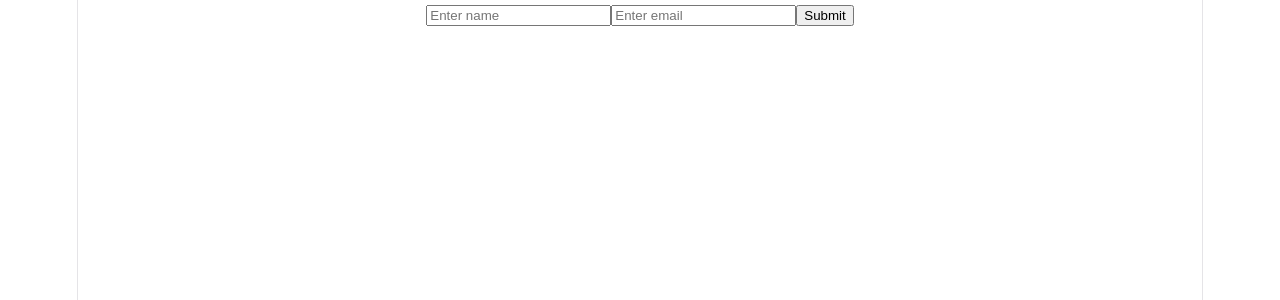
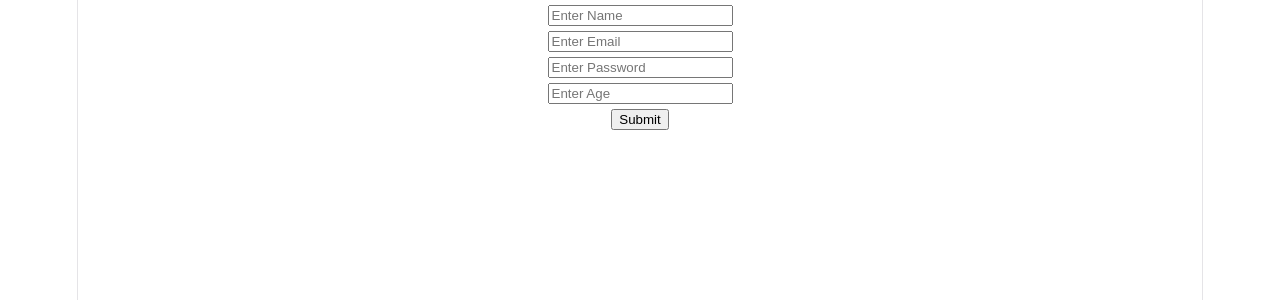
Before and after one commit to SaurabhBytes/React, a React (Vite) app: page /contact in a window 1280 px wide. Shown: the top 300 px of the page. Built offline with nearby package versions, Linux system fonts and the light colour scheme.

Commit message:
React - Form exercise with validation

```diff
--- /dev/null
+++ b/src/FormExercise.jsx
@@ -0,0 +1,93 @@
+import { useState } from "react";
+
+function Form(){
+    const[name, setName] = useState('')
+    const[email, setEmail] = useState('')
+    const[password, setPassword] = useState('')
+    const[age, setAge] = useState('')
+    const [nameError, setNameError] = useState('')
+const [emailError, setEmailError] = useState('')
+const [passwordError, setPasswordError] = useState('')
+const [ageError, setAgeError] = useState('')
+
+    function handleSubmit(e){
+        e.preventDefault()
+
+        if(name === ''){
+            setNameError('❌ Name is required')
+        } else{
+            setNameError('')
+        }
+
+
+        if(!email.includes ('@')){
+            setEmailError('❌ Invalid email')
+        } else{
+            setEmailError('')
+        }
+
+
+        if(password.length< 6){
+            setPasswordError('❌ Password must be at least 6 characters')
+        } else{
+            setPasswordError('')
+        }
+
+        if(age < 18){
+            setAgeError('❌ You must be 18 or above')
+        } else{
+            setAgeError('')
+        }
+
+        console.log(`Name: ${name}, Email: ${email}, Password: ${password}, Age: ${age}`)
+
+
+    }
+        // console.log(`Name: ${name}, Email: ${email}, Password: ${password}, Age: ${age}`)
+
+
+
+
+
+
+
+    return(
+        <form onSubmit={handleSubmit}>
+         <input type="text"
+         placeholder="Enter Name"
+         value={name}
+         onChange={(e) => setName(e.target.value)}
+         />
+         <p>{nameError}</p>
+
+
+<input type="text"
+         placeholder="Enter Email"
+         value={email}
+         onChange={(e) => setEmail(e.target.value)}
+         />
+         <p>{emailError}</p>
+
+
+<input type="password"
+         placeholder="Enter Password"
+         value={password}
+         onChange={(e) => setPassword(e.target.value)}
+         />
+         <p>{passwordError}</p>
+
+
+<input type="number"
+         placeholder="Enter Age"
+         value={age}
+         onChange={(e) => setAge(e.target.value)}
+         />
+         <p>{ageError}</p>
+
+
+         <button type="submit">Submit</button>
+         </form>
+    )
+
+}
+export default Form
```
Also changed, not shown: src/App.jsx (+16 -5 lines).
